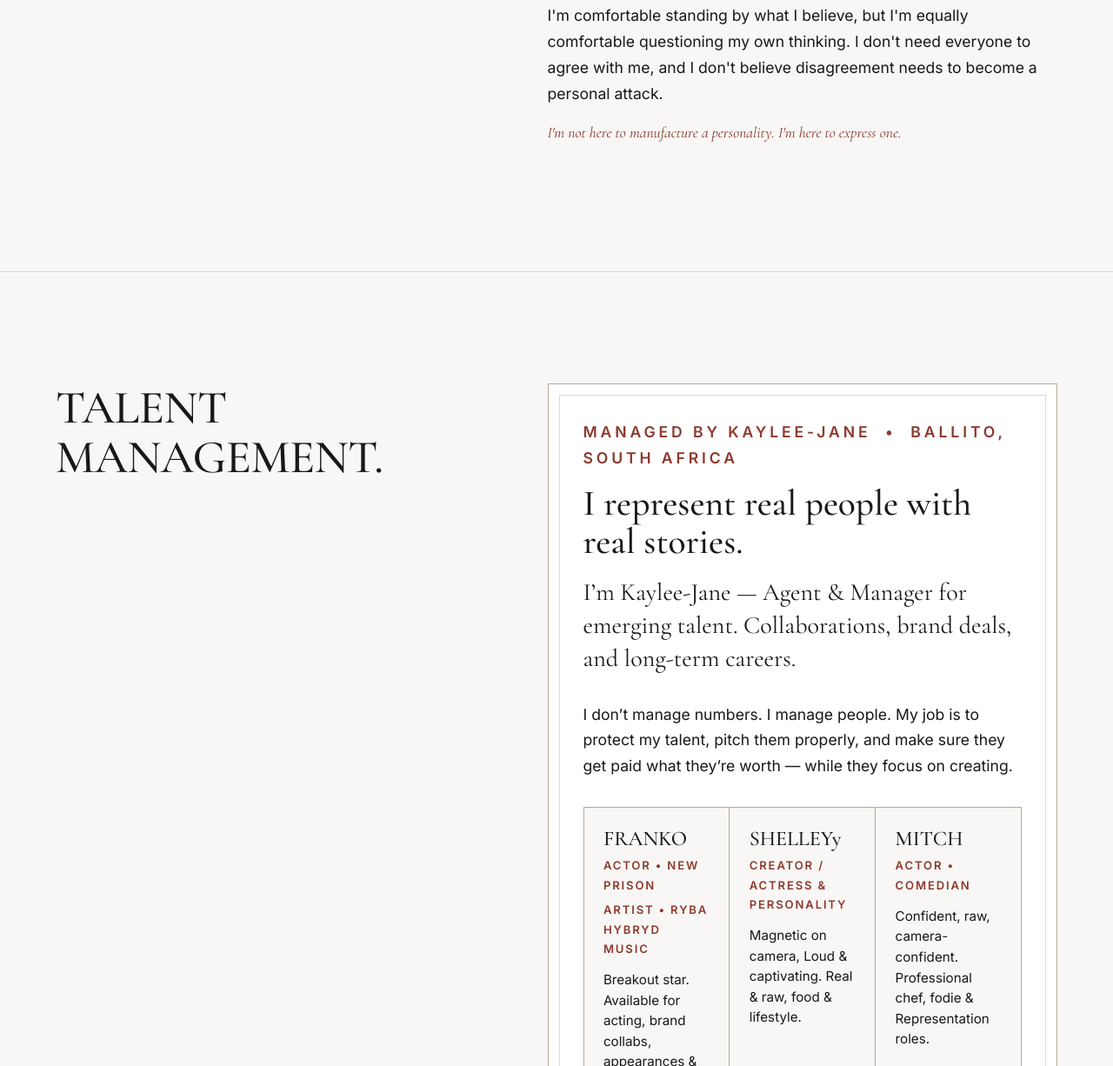
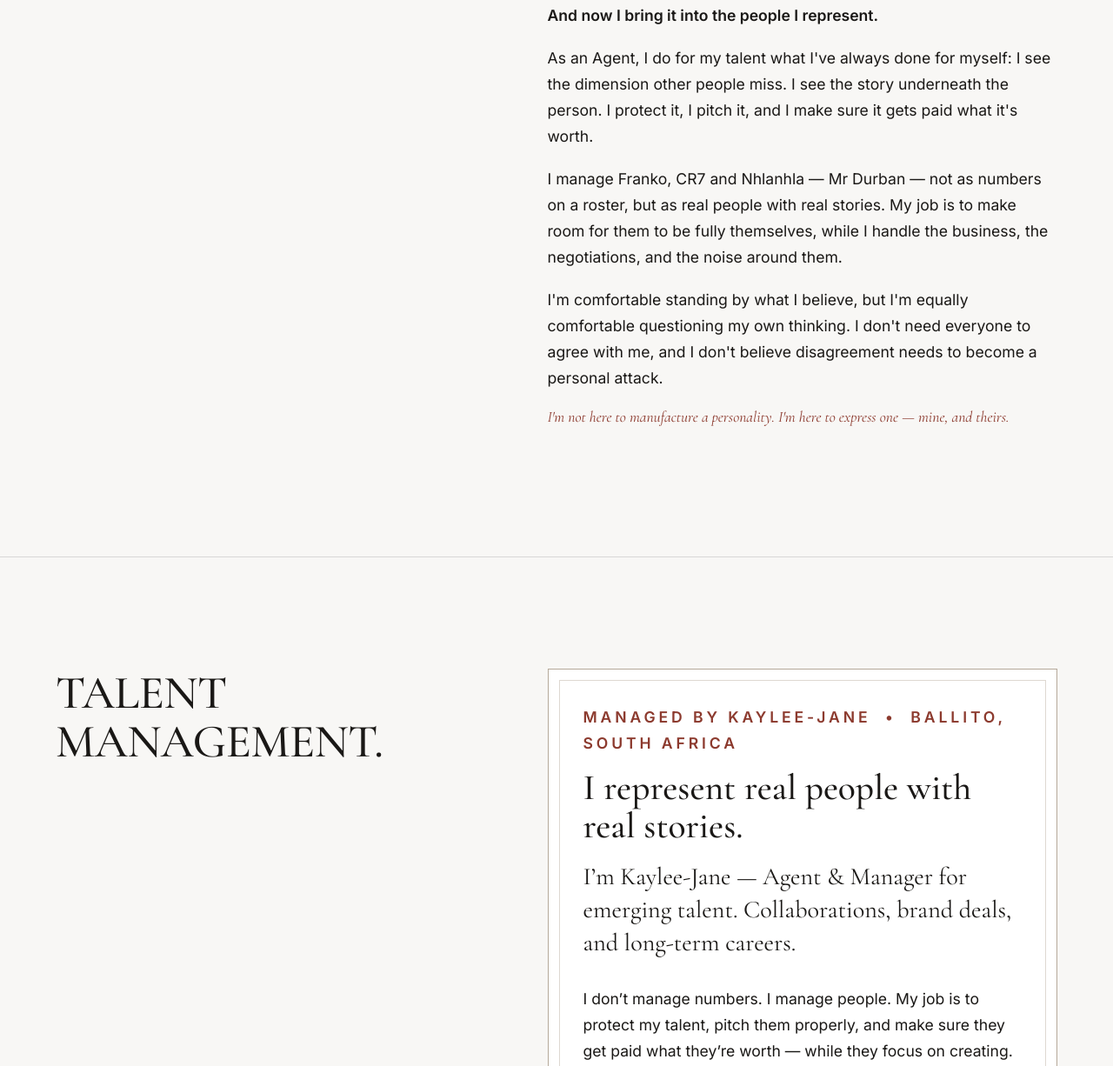
Before and after one commit to thisiskinglis/kayleejanesite, a plain HTML site: page index.html in a window 1280 px wide. Shown: the part 2688-3914 px from the top of the page at 87% size. Drawn offline with nearby package versions, Linux system fonts and the light colour scheme.

Commit message:
Update index.html

```diff
--- a/index.html
+++ b/index.html
@@ -177,7 +177,7 @@ footer ul{list-style:none;padding:0;margin:0;display:flex;flex-wrap:wrap;gap:1.2
 </section>
 <section class="block" id="about">
  <div class="wrap cols">
-  <h2>MORE THAN ONE DIMENSION.</h2>
+<h2>MORE THAN ONE DIMENSION.</h2>
   <div class="body">
    <p class="lead">I'm naturally expressive, outspoken, curious and rarely short of something to say.</p>
    <p>I've always been interested in what sits beneath the surface: why people behave the way they do, how we form our beliefs, what shapes our identities, why we conform and what happens when we start questioning the things we've always accepted.</p>
@@ -187,8 +187,11 @@ footer ul{list-style:none;padding:0;margin:0;display:flex;flex-wrap:wrap;gap:1.2
    <p>I love making people laugh just as much as I enjoy making them think. Sometimes those two things happen in the same breath. I can be discussing the nature of existence one minute and laughing at something completely ridiculous the next.</p>
    <p>I don't see those things as contradictions. They're all part of being human.</p>
    <p>I bring that curiosity and personality into everything I do — whether I'm stepping into a character, creating something, speaking directly to a camera or exploring an idea.</p>
+   <p><strong>And now I bring it into the people I represent.</strong></p>
+   <p>As an Agent, I do for my talent what I've always done for myself: I see the dimension other people miss. I see the story underneath the person. I protect it, I pitch it, and I make sure it gets paid what it's worth.</p>
+   <p>I manage Franko, CR7 and Nhlanhla — Mr Durban — not as numbers on a roster, but as real people with real stories. My job is to make room for them to be fully themselves, while I handle the business, the negotiations, and the noise around them.</p>
    <p>I'm comfortable standing by what I believe, but I'm equally comfortable questioning my own thinking. I don't need everyone to agree with me, and I don't believe disagreement needs to become a personal attack.</p>
-   <p class="closing-line">I'm not here to manufacture a personality. I'm here to express one.</p>
+   <p class="closing-line">I'm not here to manufacture a personality. I'm here to express one — mine, and theirs.</p>
   </div>
  </div>
 </section>
@@ -210,7 +213,7 @@ footer ul{list-style:none;padding:0;margin:0;display:flex;flex-wrap:wrap;gap:1.2
       <p>Breakout star. Available for acting, brand collabs, appearances &amp; hosting.</p>
      </div>
      <div class="talent-person">
-      <strong>SHELLEYy</strong>
+      <strong>SHELLEY</strong>
       <span>Creator / Actress &amp; Personality</span>
       <p>Magnetic on camera, Loud & captivating. Real & raw, food &amp; lifestyle.</p>
      </div>
```
